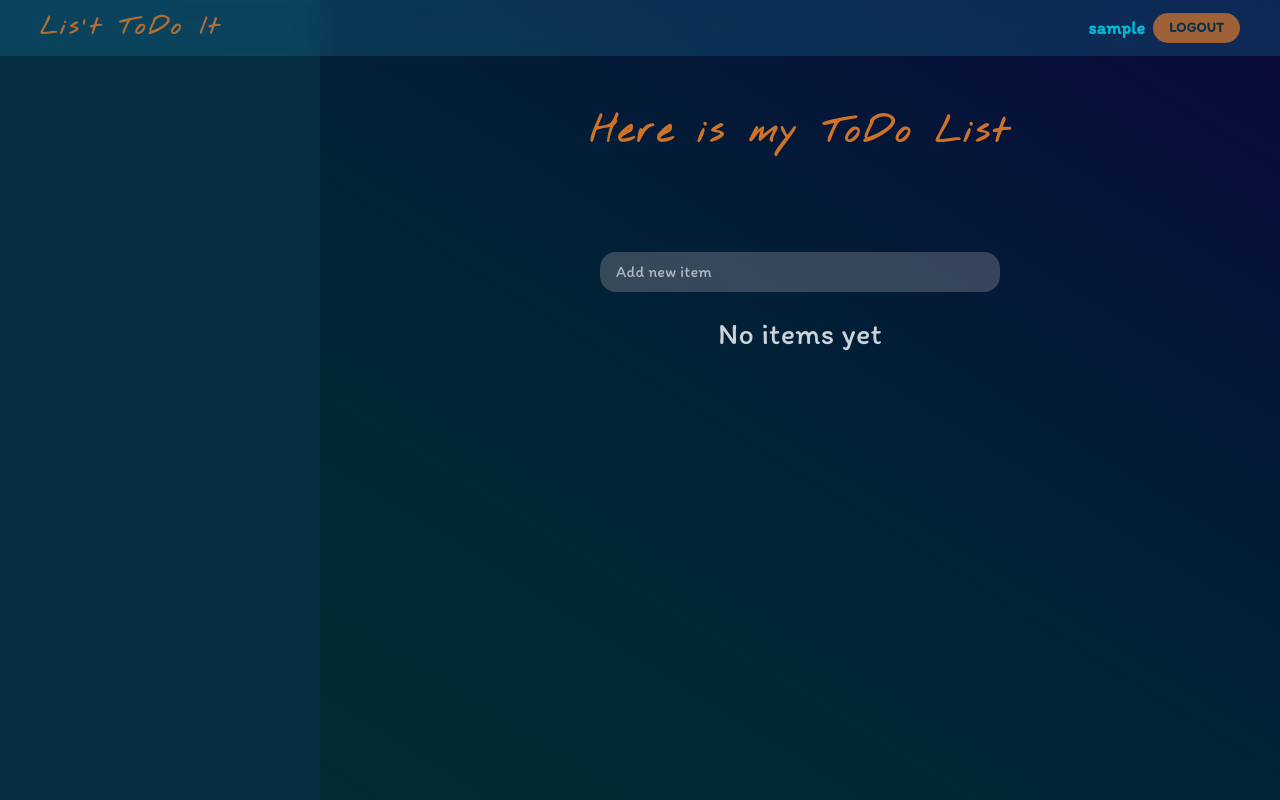
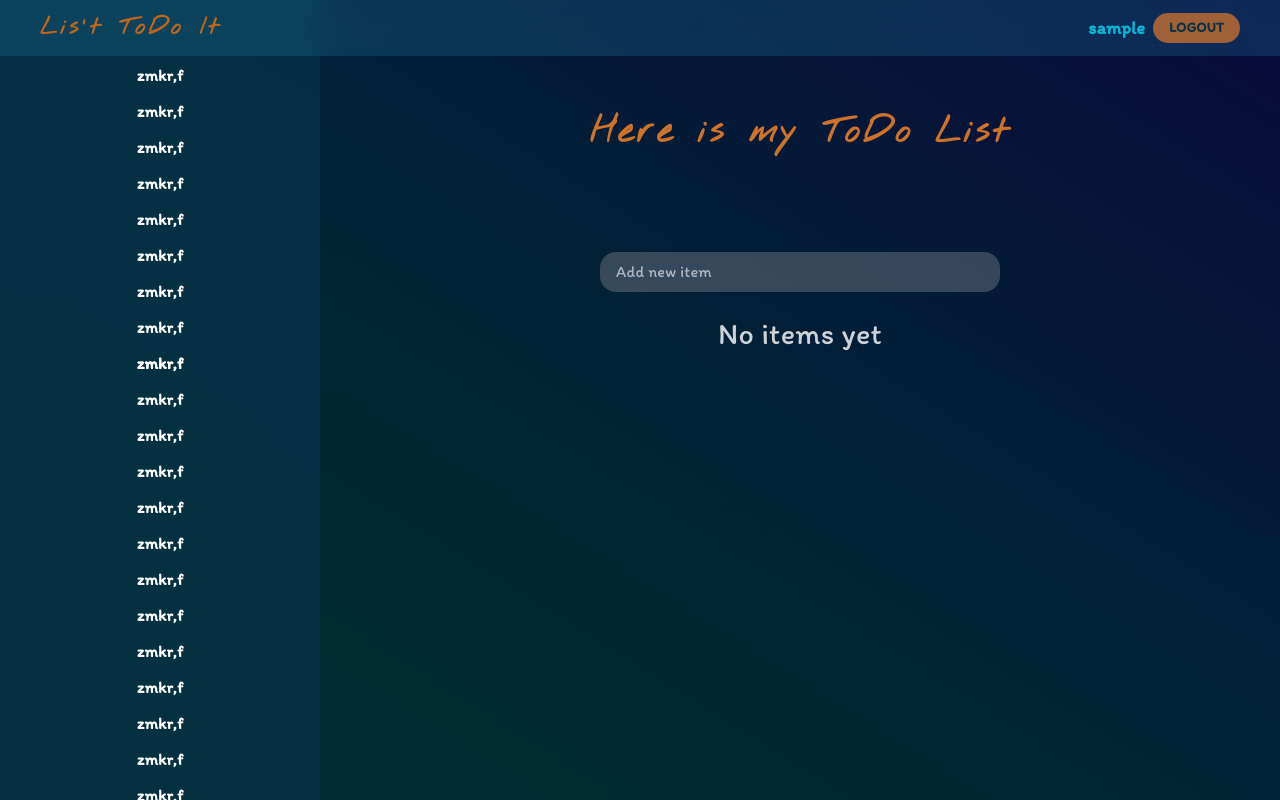
Before and after one commit to ahmedmlaouhia/ToDo, a React (Vite) app: page / in a window 1280 px wide. Built offline with nearby package versions, Linux system fonts and the light colour scheme; sample sign-in values are in the browser's storage.

Commit message:
added scroller to sidebar

```diff
--- a/src/App.css
+++ b/src/App.css
@@ -9,3 +9,28 @@
   font-family: "Nothing You Could Do", cursive;
   letter-spacing: 0.2rem;
 }
+
+.sidebar::-webkit-scrollbar {
+  width: 6px;
+}
+
+.sidebar::-webkit-scrollbar-track {
+  background: transparent;
+}
+.sidebar::-webkit-scrollbar-thumb {
+  background: transparent;
+}
+
+.sidebar:hover::-webkit-scrollbar-thumb {
+  background: linear-gradient(
+    0deg,
+    #1e749c67 0%,
+    rgba(255, 136, 0, 0.308) 100%
+  );
+  --tw-backdrop-blur: blur(24px);
+  backdrop-filter: var(--tw-backdrop-blur) var(--tw-backdrop-brightness)
+    var(--tw-backdrop-contrast) var(--tw-backdrop-grayscale)
+    var(--tw-backdrop-hue-rotate) var(--tw-backdrop-invert)
+    var(--tw-backdrop-opacity) var(--tw-backdrop-saturate)
+    var(--tw-backdrop-sepia);
+}
--- a/src/components/NavBar.tsx
+++ b/src/components/NavBar.tsx
@@ -15,7 +15,7 @@ const NavBar = () => {
     <div className="absolute -top-11 hover:top-0 duration-200 w-full pb-4 z-20">
       <div className="  flex justify-between items-center bg-[#1e749c4b] py-3 px-10 backdrop-blur-lg ">
         <div className="flex items-center">
-          <h1 className="text-2xl font-bold text-[#eb7f27be] cursor-default title">
+          <h1 className="text-2xl font-black text-[#db6b10e1] cursor-default title">
             Lis't ToDo It
           </h1>
         </div>
--- a/src/components/Sidebar.tsx
+++ b/src/components/Sidebar.tsx
@@ -1,6 +1,136 @@
 const Sidebar = () => {
   return (
-    <div className="absolute -left-[35%] w-[40%] md:left-0 hover:left-0 md:w-1/3 lg:w-1/4 min-w-[280px] duration-200 h-screen bg-[#073246da] z-10 backdrop-blur-xl"></div>
+    <div className="sidebar overflow-auto pt-16 absolute -left-[35%] w-[40%] md:left-0 hover:left-0 md:w-1/3 lg:w-1/4 min-w-[280px] duration-200 h-screen bg-[#073246da] z-10 backdrop-blur-xl">
+      <h1 className="bg-gray h-5 w-full text-center text-white font-bold mb-4">
+        zmkr,f
+      </h1>
+      <h1 className="bg-gray h-5 w-full text-center text-white font-bold mb-4">
+        zmkr,f
+      </h1>
+      <h1 className="bg-gray h-5 w-full text-center text-white font-bold mb-4">
+        zmkr,f
+      </h1>
+      <h1 className="bg-gray h-5 w-full text-center text-white font-bold mb-4">
+        zmkr,f
+      </h1>
+      <h1 className="bg-gray h-5 w-full text-center text-white font-bold mb-4">
+        zmkr,f
+      </h1>
+      <h1 className="bg-gray h-5 w-full text-center text-white font-bold mb-4">
+        zmkr,f
+      </h1>
+      <h1 className="bg-gray h-5 w-full text-center text-white font-bold mb-4">
+        zmkr,f
+      </h1>
+      <h1 className="bg-gray h-5 w-full text-center text-white font-bold mb-4">
+        <h1 className="bg-gray h-5 w-full text-center text-white font-bold mb-4">
+          zmkr,f
+        </h1>{" "}
+        zmkr,f
+      </h1>
+      <h1 className="bg-gray h-5 w-full text-center text-white font-bold mb-4">
+        zmkr,f
+      </h1>
+      <h1 className="bg-gray h-5 w-full text-center text-white font-bold mb-4">
+        zmkr,f
+      </h1>
+      <h1 className="bg-gray h-5 w-full text-center text-white font-bold mb-4">
+        zmkr,f
+      </h1>
+      <h1 className="bg-gray h-5 w-full text-center text-white font-bold mb-4">
+        zmkr,f
+      </h1>
+      <h1 className="bg-gray h-5 w-full text-center text-white font-bold mb-4">
+        zmkr,f
+      </h1>
+      <h1 className="bg-gray h-5 w-full text-center text-white font-bold mb-4">
+        zmkr,f
+      </h1>
+      <h1 className="bg-gray h-5 w-full text-center text-white font-bold mb-4">
+        zmkr,f
+      </h1>
+      <h1 className="bg-gray h-5 w-full text-center text-white font-bold mb-4">
+        zmkr,f
+      </h1>
+      <h1 className="bg-gray h-5 w-full text-center text-white font-bold mb-4">
+        zmkr,f
+      </h1>
+      <h1 className="bg-gray h-5 w-full text-center text-white font-bold mb-4">
+        zmkr,f
+      </h1>
+      <h1 className="bg-gray h-5 w-full text-center text-white font-bold mb-4">
+        zmkr,f
+      </h1>
+      <h1 className="bg-gray h-5 w-full text-center text-white font-bold mb-4">
+        zmkr,f
+      </h1>
+      <h1 className="bg-gray h-5 w-full text-center text-white font-bold mb-4">
+        zmkr,f
+      </h1>
+      <h1 className="bg-gray h-5 w-full text-center text-white font-bold mb-4">
+        zmkr,f
+      </h1>
+      <h1 className="bg-gray h-5 w-full text-center text-white font-bold mb-4">
+        zmkr,f
+      </h1>
+      <h1 className="bg-gray h-5 w-full text-center text-white font-bold mb-4">
+        zmkr,f
+      </h1>
+      <h1 className="bg-gray h-5 w-full text-center text-white font-bold mb-4">
+        zmkr,f
+      </h1>
+      <h1 className="bg-gray h-5 w-full text-center text-white font-bold mb-4">
+        zmkr,f
+      </h1>
+      <h1 className="bg-gray h-5 w-full text-center text-white font-bold mb-4">
+        zmkr,f
+      </h1>
+      <h1 className="bg-gray h-5 w-full text-center text-white font-bold mb-4">
+        zmkr,f
+      </h1>
+      <h1 className="bg-gray h-5 w-full text-center text-white font-bold mb-4">
+        zmkr,f
+      </h1>
+      <h1 className="bg-gray h-5 w-full text-center text-white font-bold mb-4">
+        zmkr,f
+      </h1>
+      <h1 className="bg-gray h-5 w-full text-center text-white font-bold mb-4">
+        zmkr,f
+      </h1>
+      <h1 className="bg-gray h-5 w-full text-center text-white font-bold mb-4">
+        zmkr,f
+      </h1>
+      <h1 className="bg-gray h-5 w-full text-center text-white font-bold mb-4">
+        zmkr,f
+      </h1>
+      <h1 className="bg-gray h-5 w-full text-center text-white font-bold mb-4">
+        zmkr,f
+      </h1>
+      <h1 className="bg-gray h-5 w-full text-center text-white font-bold mb-4">
+        zmkr,f
+      </h1>
+      <h1 className="bg-gray h-5 w-full text-center text-white font-bold mb-4">
+        zmkr,f
+      </h1>
+      <h1 className="bg-gray h-5 w-full text-center text-white font-bold mb-4">
+        zmkr,f
+      </h1>
+      <h1 className="bg-gray h-5 w-full text-center text-white font-bold mb-4">
+        zmkr,f
+      </h1>
+      <h1 className="bg-gray h-5 w-full text-center text-white font-bold mb-4">
+        zmkr,f
+      </h1>
+      <h1 className="bg-gray h-5 w-full text-center text-white font-bold mb-4">
+        zmkr,f
+      </h1>
+      <h1 className="bg-gray h-5 w-full text-center text-white font-bold mb-4">
+        zmkr,f
+      </h1>
+      <h1 className="bg-gray h-5 w-full text-center text-white font-bold mb-4">
+        zmkr,f
+      </h1>
+    </div>
   )
 }
 
```
